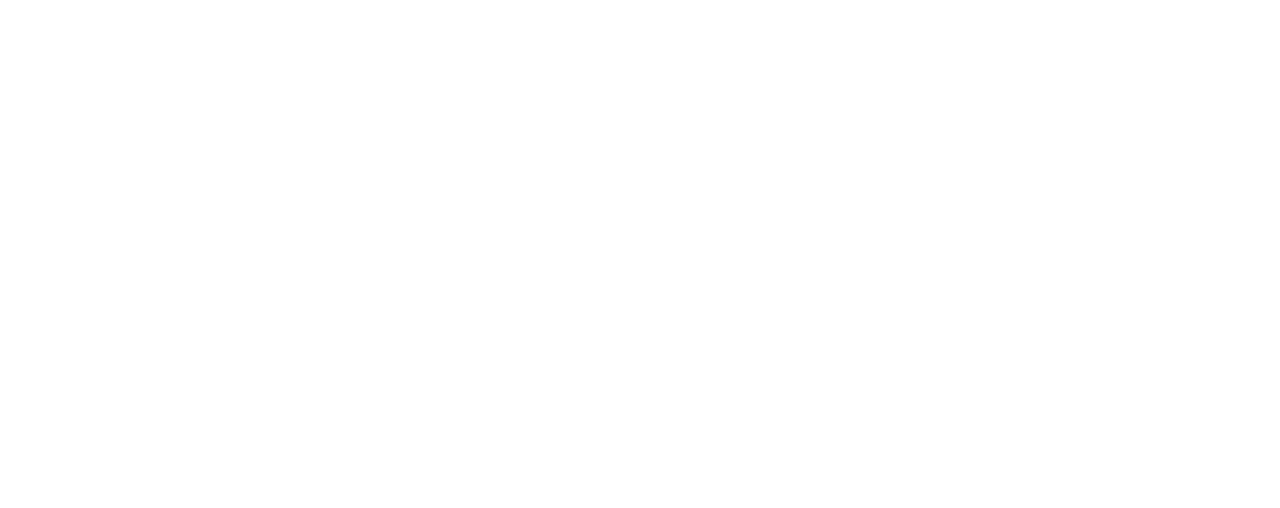
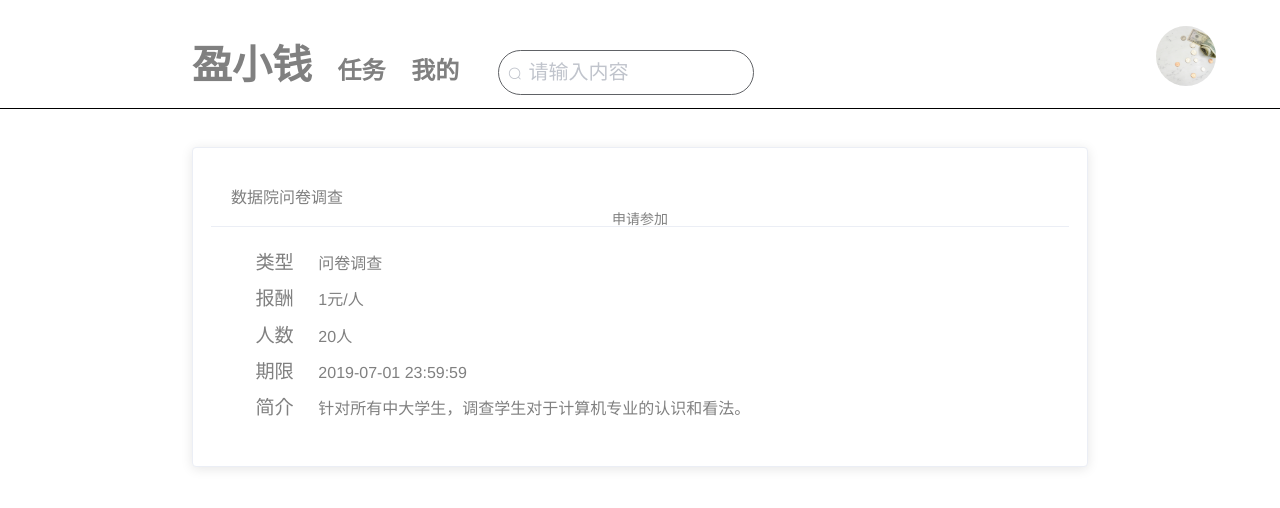
Before and after one commit to haowe-7/Fat-Wallet-FrontEnd, a Vue app: page /mainpage/task-breif-info in a window 1280 px wide. Shown: the top 508 px of the page. Built offline with nearby package versions, Linux system fonts and the light colour scheme.

Commit message:
分离任务详情界面

```diff
--- a/src/components/PublishDeliverTaskDetail.vue
+++ b/src/components/PublishDeliverTaskDetail.vue
@@ -60,7 +60,7 @@
       setTimeout(() => {
         this.loading = false;
         this.$router.push({ path: '/mainpage/myinfo/myinfolist' });
-        this.$message.error('这个响应还没写呢');
+        this.$message('成功发布任务');
       }, 2000);
     }
   },
--- a/src/components/TaskBlock.vue
+++ b/src/components/TaskBlock.vue
@@ -1,4 +1,5 @@
 <template>
+  <div v-on:click="viewTaskClick">
     <el-card class="box-card">
       <div id="task-title">心理系问卷调查</div>
       <div id="content">
@@ -15,8 +16,10 @@
         <span class='footer-item'><i class="el-icon-edit"></i> 评论 50</span>
         <span class='footer-item'><i class="el-icon-star-off"></i> 收藏</span>
         <span class='footer-item'><i class="el-icon-share"></i> 分享</span>
+        <span class='footer-item'><i class="el-icon-view"></i> 查看</span>
       </div>
     </el-card>
+  </div>
 </template>
 
 <script>
@@ -30,6 +33,10 @@
     };
   },
   methods: {
+    viewTaskClick() {
+      console.log('viewTaskClick');
+      this.$router.push({ path: '/mainpage/task-breif-info' });
+    }
   },
 };
 </script>
@@ -38,6 +45,7 @@
 .box-card {
   margin-top: 2%;
   padding: 2%;
+  cursor: pointer;
 }
 
 #task-title {
--- /dev/null
+++ b/src/components/TaskBreifInfoPage.vue
@@ -0,0 +1,60 @@
+<template>
+  <div id="breif-task-page">
+    <el-card class="box-card">
+      <div slot="header" class="clearfix">
+        <span>数据院问卷调查</span>
+        <el-button style="float: right; padding: 3px 0" type="text">申请参加</el-button>
+      </div>
+      <div v-for="o in 5" :key="o" class="text item">
+        <span class="itemTitle">{{itemTitle[o-1]}}</span>
+        <span class="itemText">{{itemText[o-1]}}</span>
+      </div>
+    </el-card>
+  </div>
+
+</template>
+
+<script>
+export default {
+  name: 'TaskBreifInfoPage',
+  components: {
+  },
+  data() {
+    return {
+      itemTitle: ['类型', '报酬', '人数', '期限', '简介'],
+      itemText: ['问卷调查', '1元/人', '20人', '2019-07-01 23:59:59', '针对所有中大学生，调查学生对于计算机专业的认识和看法。']
+    };
+  },
+  methods: {
+  },
+};
+</script>
+
+<style scoped>
+/* 任务概述预览界面div */
+#breif-task-page {
+  width: 70%;
+  margin-top: 3%;
+  padding-bottom: 3%;
+  margin-left: 15%;
+  /* border: 1px solid gray; */
+  border-radius: 10px;
+}
+
+/* 任务简介标示 */
+#breif-task-nav-title {
+  display: inline-block;
+  width: auto;
+  font-size: 200%;
+  color: gray;
+  margin-left: 3%;
+  margin-top: 3%;
+  border-block-end: 1px solid gray;
+}
+
+.itemTitle {
+  font-size: 120%;
+  margin: 3%;
+}
+
+</style>
--- a/src/router/index.js
+++ b/src/router/index.js
@@ -8,6 +8,7 @@
 import MyInfoList from '@/components/MyInfoList';
 import MyPublishTask from '@/components/MyPublishTask';
 import PublishDeliverTaskDetail from '@/components/PublishDeliverTaskDetail';
+import TaskBreifInfoPage from '@/components/TaskBreifInfoPage';
 
 Vue.use(Router);
 
@@ -65,6 +66,11 @@
               component: PublishDeliverTaskDetail,
             }
           ]
+        },
+        {
+          path: 'task-breif-info',
+          name: 'TaskBreifInfoPage',
+          component: TaskBreifInfoPage
         }
       ]
     }
```
Lines whose indentation alone changed are shown as unchanged.
